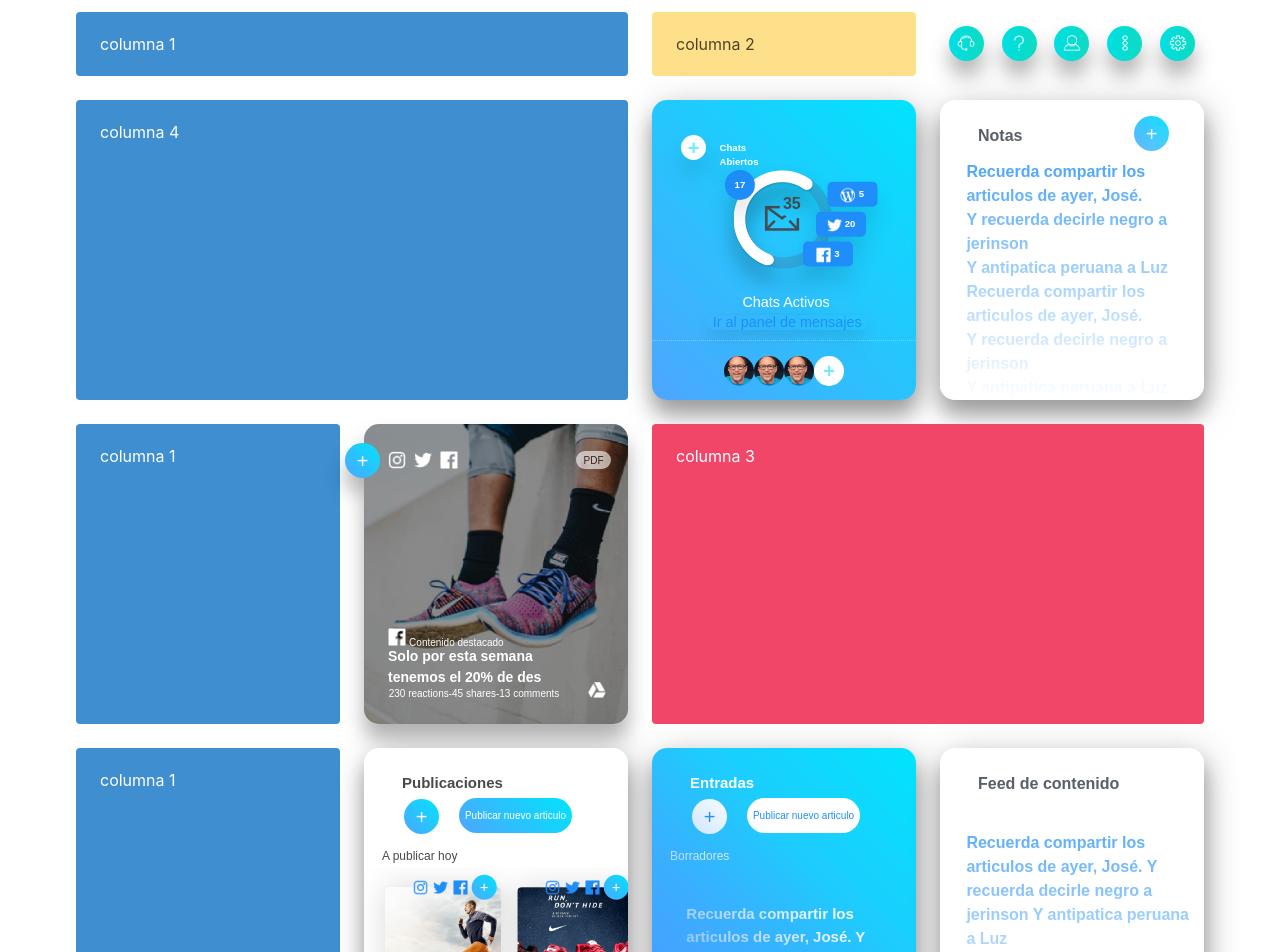
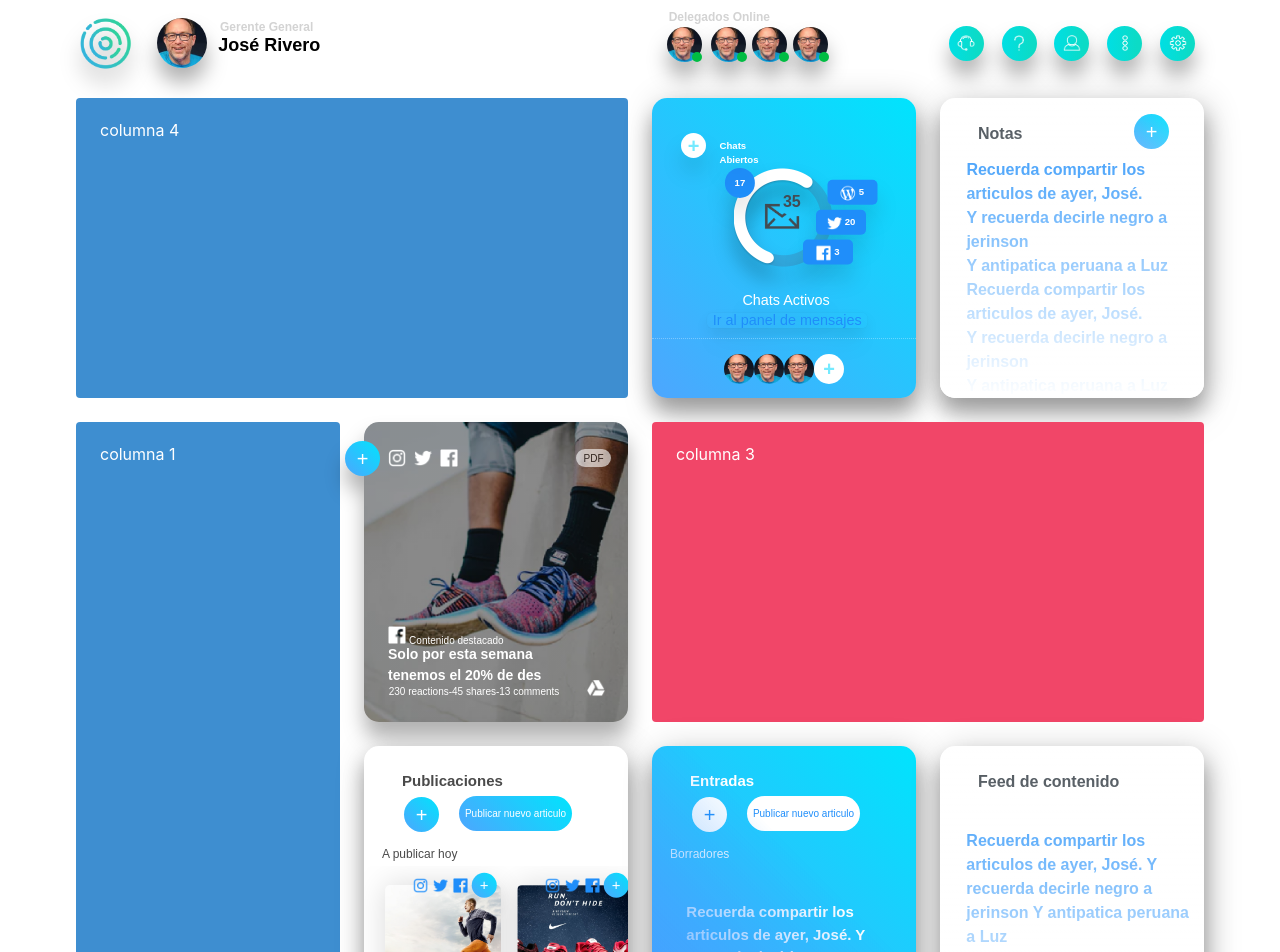
Before and after one commit to salazarcode/ivoryface, a Vue app: page / in a window 1280 px wide. Shown: the top 952 px of the page. Built offline with nearby package versions, Linux system fonts and the light colour scheme.

Commit message:
parte de arriba listo

```diff
--- /dev/null
+++ b/src/components/delegados.vue
@@ -0,0 +1,96 @@
+<template>
+    <div class="delegados">
+        <div class="letrin">
+            <p >Delegados Online</p>
+        </div>
+        <div class="icono">
+             <img src="../assets/recursos/foto-01.png">
+        </div>
+        <div class="icono dos">
+            <img src="../assets/recursos/foto-01.png">
+        </div>
+          <div class="icono tres">
+            <img src="../assets/recursos/foto-01.png">
+        </div>
+        <div class="icono cuatro">
+            <img src="../assets/recursos/foto-01.png">
+        </div>
+        <div class="punto"></div>
+        <div class="punto uno"></div>
+        <div class="punto dos"></div>
+        <div class="punto tres"></div>
+    </div>
+</template>
+<script>
+export default {
+
+}
+</script>
+<style lang="scss" scoped>
+$blanco:#fff;
+$negro:#000;
+$gris:#434B52;
+$grisc:#D3D3D3;
+$azul:#1F8EFA;
+$verdea:#75EAFF;
+$degradado:linear-gradient(to right, rgba(0,223,228,1) 0%, rgba(12,219,198,1) 85%, rgba(12,219,198,1) 100%);
+.delegados{
+    text-align:  right;
+    background: $blanco;
+    font-family: Arial, Helvetica, sans-serif;
+    //filter:drop-shadow(0px 15px 10px rgba(0,0,0,0.3));
+    position: relative;
+    height: 50px;
+    display: flex;
+}
+.icono{
+    display: flex;
+    filter:drop-shadow(0px 15px 10px rgba(0,0,0,0.3));
+    border-radius: 50px;
+    overflow: hidden;
+    width: 35px;
+    height: 35px;
+    position: absolute;
+    top: 15px;
+    left: 15px;
+    &.dos{
+        left: 59px;
+    }
+     &.tres{
+        left: 100px;
+    }
+     &.cuatro{
+        left: 141px;
+    }
+}
+.letrin{
+    text-align: center;
+    transform: translate(16%, -4px);
+    width: 102px;
+    height: 15px;
+    text-align: center;
+    font-size: 12px;
+    font-weight:bold;
+    color: $grisc;
+}
+.punto{
+    height: 10px;
+    width:10px;
+    background: #00BD43;
+    font-size: 100px;
+    border-radius: 50px;
+    transform: translate(40px, 40px);
+    overflow: hidden;
+    position: absolute;
+     &.uno{
+      transform: translate(85px, 40px);
+     }
+      &.dos{
+      transform: translate(127px, 40px);
+     }
+      &.tres{
+      transform: translate(167px, 40px);
+     }
+}
+
+</style>
--- a/src/components/layout.vue
+++ b/src/components/layout.vue
@@ -2,10 +2,10 @@
   <div class="container">
     <div class="columns is-marginless is-12 header">
         <div class="column is-6">
-          <p class="notification is-info">columna 1 </p>
+          <user></user>
         </div>
         <div class="column is-3">
-          <p class="notification is-warning ">columna 2 </p>
+          <delegados></delegados>
         </div>
         <div class="column">
           <navegacion></navegacion>
@@ -26,27 +26,28 @@
     </div>
     <div class="columns is-marginless is-12 ">
         <div class="column is-3">
-          <p class="notification is-info size">columna 1 </p>
+          <p class="notification is-info size-2">columna 1 </p>
         </div>
-        <div class="column is-3">
+
+        <div class="column is-9">
+          <div class="columns is-multiline">
+        <div class="column is-4">
           <destacado></destacado>
         </div>
-        <div class="column">
+        <div class="column is-8">
           <p class="notification is-danger size">columna 3 </p>
         </div>
-    </div>
-    <div class="columns is-marginless is-12 ">
-        <div class="column is-3">
-          <p class="notification is-info size">columna 1 </p>
-        </div>
-        <div class="column is-3">
+
+        <div class="column is-4">
           <publicaciones></publicaciones>
         </div>
-        <div class="column is-3">
+        <div class="column is-4">
          <entradas></entradas>
         </div>
-         <div class="column">
+         <div class="column is-4">
           <feed></feed>
+        </div>
+        </div>
         </div>
     </div>
 </div>
@@ -60,6 +61,8 @@ import navegacion from "./navegacion";
 import feed from "./feed";
 import entradas from "./entradas";
 import publicaciones from "./publicaciones";
+import user from "./user";
+import delegados from "./delegados";
 export default {
   name: 'layout',
   methods:{
@@ -73,6 +76,8 @@ export default {
     'feed':feed,
     'entradas':entradas,
     'publicaciones':publicaciones,
+    'user':user,
+    'delegados':delegados,
   }
 }
 </script>
@@ -89,4 +94,8 @@ $column-gap:5px;
   .size{
     height: 300px;
   }
+
+  .size-2{
+    height: 650px;
+  }
 </style>
--- a/src/components/user.vue
+++ b/src/components/user.vue
@@ -1,5 +1,18 @@
 <template>
-
+    <div class="user">
+        <div class="icono">
+            <img src="../assets/recursos/ivory-iso.png">
+        </div>
+        <div class="icono foto">
+        <img src="../assets/recursos/foto-01.png" class="foto">
+        </div>
+        <div class="letra">
+            <p>Gerente General</p>
+        </div>
+         <div class="letra grande">
+            <p>José Rivero</p>
+        </div>
+    </div>
 </template>
 <script>
 export default {
@@ -7,5 +20,53 @@ export default {
 }
 </script>
 <style lang="scss" scoped>
+$blanco:#fff;
+$negro:#000;
+$gris:#434B52;
+$grisc:#D3D3D3;
+$azul:#1F8EFA;
+$verdea:#75EAFF;
+$degradado:linear-gradient(to right, rgba(0,223,228,1) 0%, rgba(12,219,198,1) 85%, rgba(12,219,198,1) 100%);
+.user{
+    text-align:  right;
+    background: $blanco;
+    font-family: Arial, Helvetica, sans-serif;
+    //filter:drop-shadow(0px 15px 10px rgba(0,0,0,0.3));
+    position: relative;
+    height: 50px;
+    display: flex;
+}
+.icono{
+    width: 62px;
+    height: 62px ;
+    display: flex;
+    filter:drop-shadow(0px 15px 10px rgba(0,0,0,0.3));
+    &.foto{
+        border-radius: 50px;
+        overflow: hidden;
+        width: 50px;
+        height: 50px;
+        position: absolute;
+        top: 6px;
+        left: 81px;
+    }
+}
+.letra{
+    text-align: center;
+    transform: translate(82%, 6px);
+    width: 100px;
+    height: 15px;
+    text-align: left;
+    font-size: 12px;
+    font-weight:bold;
+    color: $grisc;
+    &.grande{
+        transform: translate(-18%, 20px);
+        color: $negro;
+        font-size: 18px;
+        width: 110px;
+    }
+
+}
 
 </style>
```
